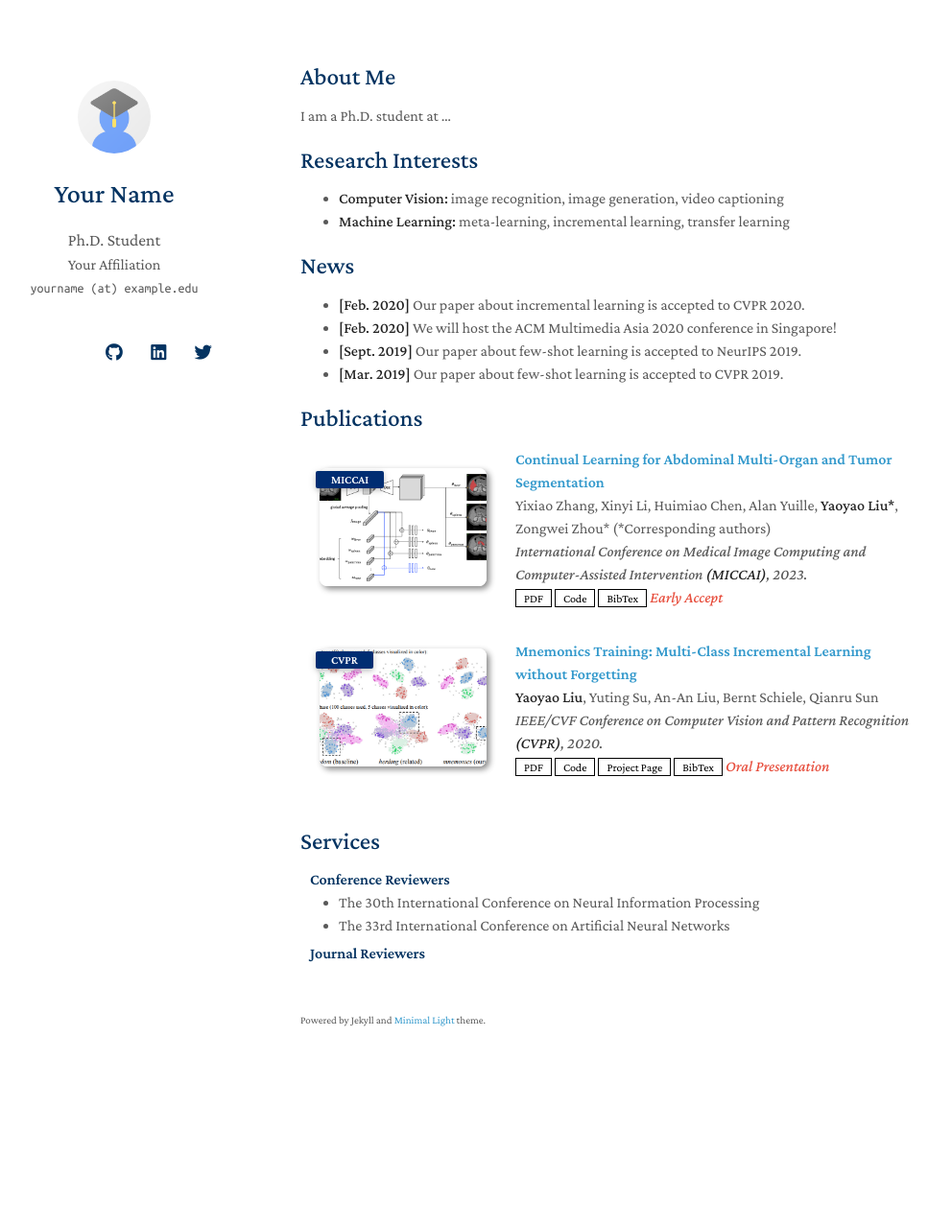
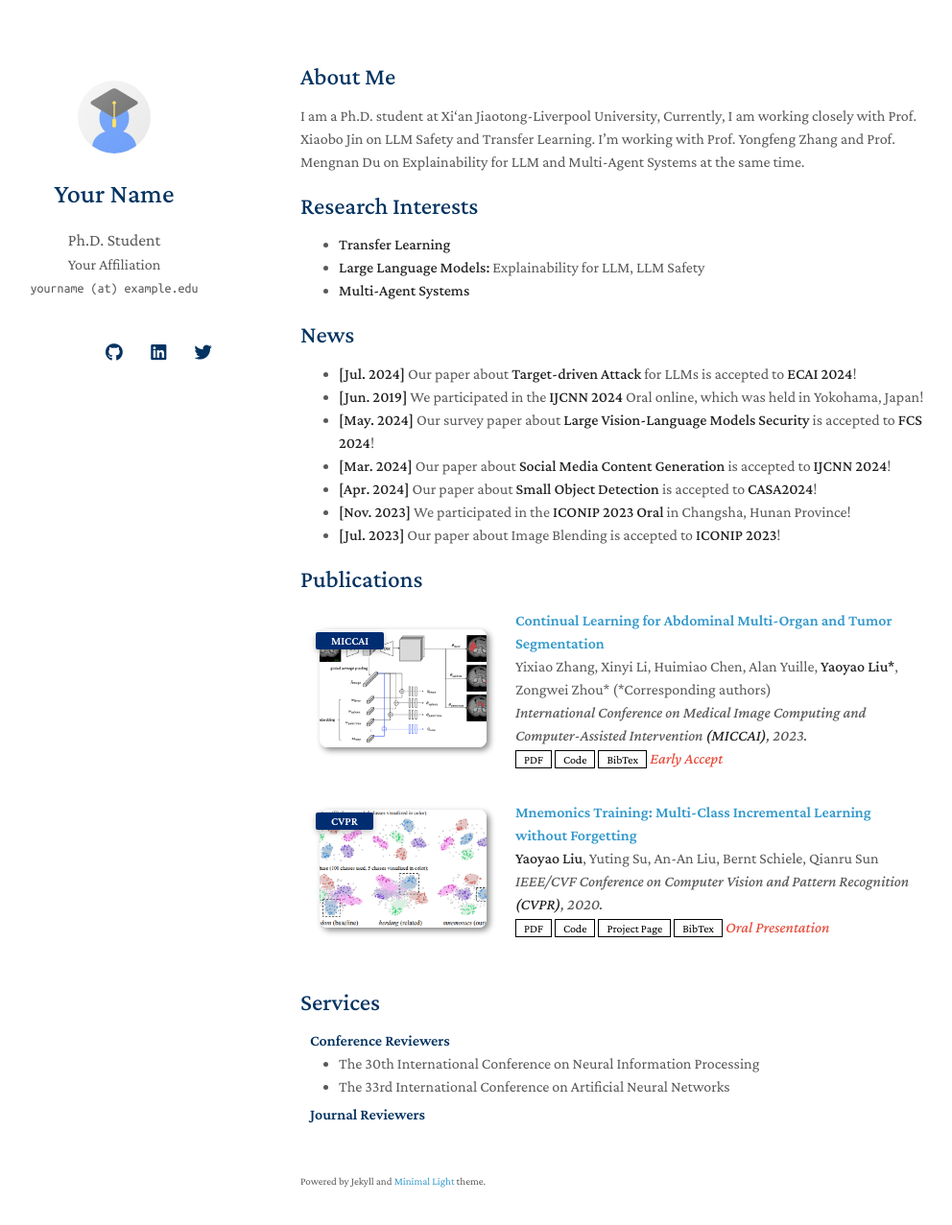
Before and after one commit to franz-chang/ChongZhang.github.io, a Jekyll site: the page built from index.md, in a window 1280 px wide and 1312 px high. Shown: the top 1277 px of the window at 96% size, without its empty margins (157-1149 px from the left). Built offline with Jekyll 4.4.1, drawn with Linux system fonts in a browser that asks for light colours; nearby versions of some CDN libraries; a style sheet for code colours, icons or effects is not loaded; our own code applies the rules of GitHub Pages for plain Markdown files.

Commit message:
Update index.md
update news

```diff
--- a/index.md
+++ b/index.md
@@ -4,19 +4,25 @@ layout: homepage
 
 ## About Me
 
-I am a Ph.D. student at ...
+I am a Ph.D. student at Xi‘an Jiaotong-Liverpool University, Currently, I am working closely with Prof. Xiaobo Jin on
+LLM Safety and Transfer Learning. I'm working with Prof. Yongfeng Zhang and Prof. Mengnan Du on Explainability for LLM
+and Multi-Agent Systems at the same time.
 
 ## Research Interests
 
-- **Computer Vision:** image recognition, image generation, video captioning
-- **Machine Learning:** meta-learning, incremental learning, transfer learning
+- **Transfer Learning**
+- **Large Language Models:** Explainability for LLM, LLM Safety
+- **Multi-Agent Systems**
 
 ## News
 
-- **[Feb. 2020]** Our paper about incremental learning is accepted to CVPR 2020.
-- **[Feb. 2020]** We will host the ACM Multimedia Asia 2020 conference in Singapore!
-- **[Sept. 2019]** Our paper about few-shot learning is accepted to NeurIPS 2019.
-- **[Mar. 2019]** Our paper about few-shot learning is accepted to CVPR 2019.
+- **[Jul. 2024]** Our paper about **Target-driven Attack** for LLMs is accepted to **ECAI 2024**!
+- **[Jun. 2019]** We participated in the **IJCNN 2024** Oral online, which was held in Yokohama, Japan!
+- **[May. 2024]** Our survey paper about **Large Vision-Language Models Security** is accepted to **FCS 2024**!
+- **[Mar. 2024]** Our paper about **Social Media Content Generation** is accepted to **IJCNN 2024**!
+- **[Apr. 2024]** Our paper about **Small Object Detection** is accepted to **CASA2024**!
+- **[Nov. 2023]** We participated in the **ICONIP 2023 Oral** in Changsha, Hunan Province!
+- **[Jul. 2023]** Our paper about Image Blending is accepted to **ICONIP 2023**!
 
 {% include_relative _includes/publications.md %}
 
```
